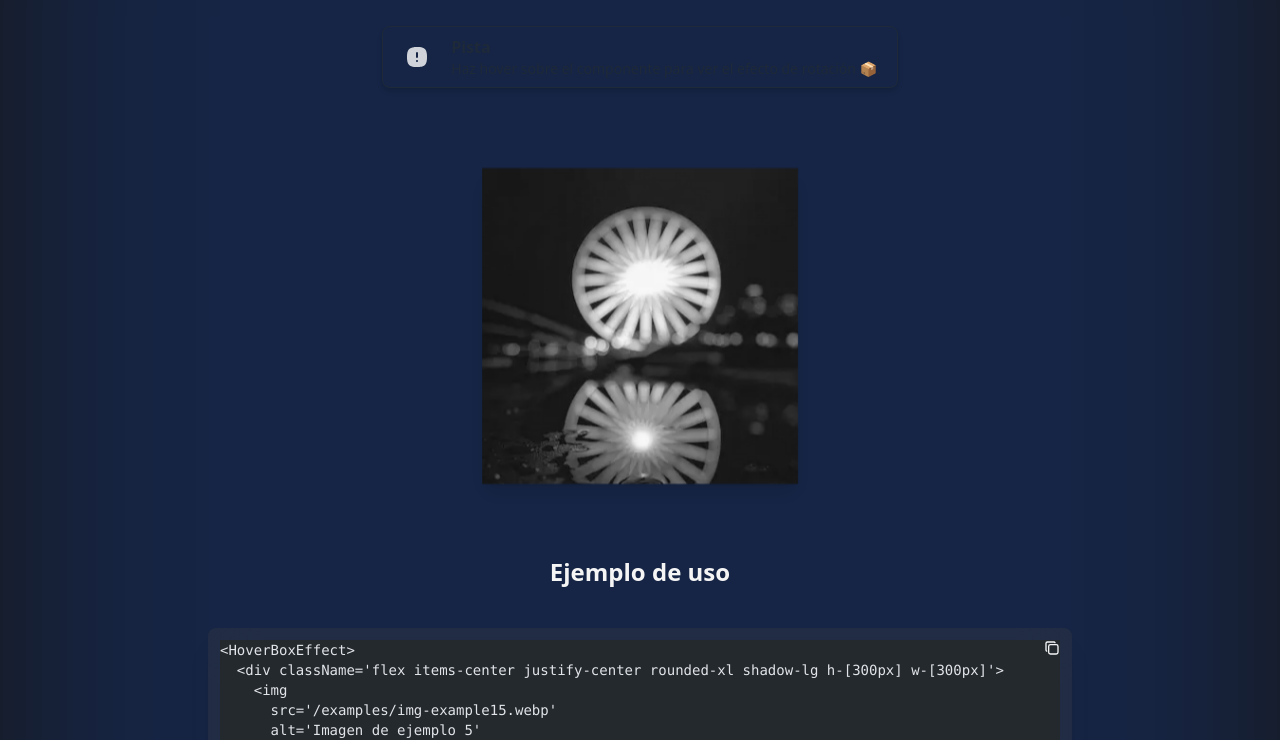
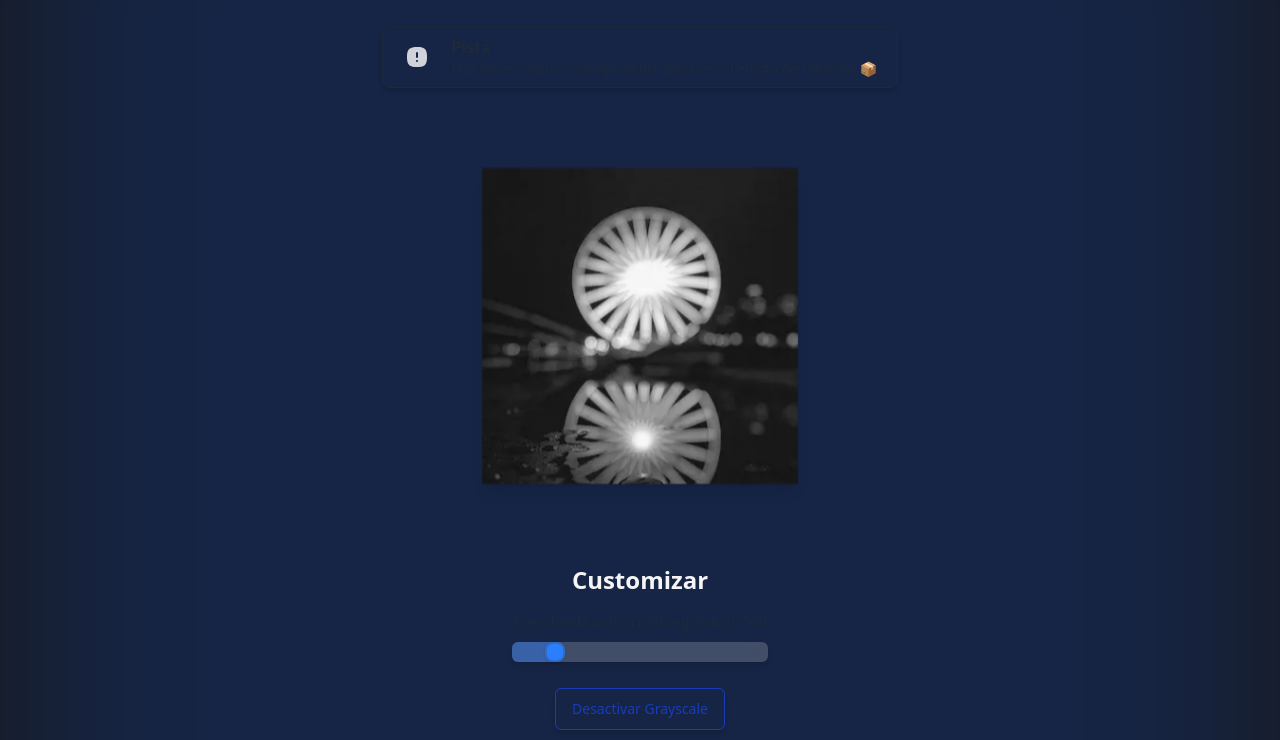
Before and after one commit to BrayanRamirezB/mictlancollection-dev, an Astro site: page /components/hover-box-effect in a window 1280 px wide. Shown: the part 222-962 px from the top of the page. Built offline with nearby package versions, Linux system fonts and the light colour scheme; Astro itself is replaced by a stand-in of ours.

Commit message:
feat: add Customize options for HoverBoxEffect component

```diff
--- /dev/null
+++ b/src/components/demos/DemoHoverBoxEffect.jsx
@@ -0,0 +1,55 @@
+import { useState } from 'react'
+import HoverBoxEffect from '../HoverBoxEffect'
+import Slider from '../Slider'
+import Button from '../Button'
+
+function DemoHoverBoxEffect() {
+  const [transitionDuration, setTransitionDuration] = useState(500)
+  const [grayscale, setGrayscale] = useState(true)
+
+  return (
+    <div className='flex flex-col items-center justify-center pt-20 pb-20'>
+      <div className='not-prose'>
+        <HoverBoxEffect
+          transitionDuration={transitionDuration}
+          grayscale={grayscale}
+        >
+          <div className='flex items-center justify-center rounded-xl shadow-lg h-[300px] w-[300px]'>
+            <img
+              src='/examples/img-example4.webp'
+              alt='Imagen de ejemplo 5'
+              className='w-full h-full object-cover'
+            />
+          </div>
+        </HoverBoxEffect>
+      </div>
+
+      <div className='flex flex-col items-center justify-center pt-10'>
+        <h2 className='mb-4'>Customizar</h2>
+
+        <div className='flex flex-col items-center justify-center gap-4'>
+          <Slider
+            label='transitionDuration (milisegundos)'
+            color='primary'
+            thumbRadius='lg'
+            value={transitionDuration}
+            min={300}
+            max={1500}
+            onChange={(value) => setTransitionDuration(value)}
+          />
+
+          <Button
+            variant='bordered'
+            color='primary'
+            onClick={() => setGrayscale(!grayscale)}
+            className='hover:-translate-y-1 duration-300 ease-in-out'
+          >
+            {grayscale ? 'Desactivar' : 'Activar'} Grayscale
+          </Button>
+        </div>
+      </div>
+    </div>
+  )
+}
+
+export default DemoHoverBoxEffect
--- a/src/content/components/hover-box-effect.mdx
+++ b/src/content/components/hover-box-effect.mdx
@@ -6,6 +6,7 @@ import CodeBlock from '../../components/CodeBlock.jsx'
 import Alert from '../../components/Alert.jsx'
 import CustomTable from '../../components/Table/CustomTable.jsx'
 import HoverBoxEffect from '../../components/HoverBoxEffect.jsx'
+import DemoHoverBoxEffect from '../../components/demos/DemoHoverBoxEffect.jsx'
 
 <div className='flex items-center justify-center mx-auto not-prose'>
   <Alert
@@ -17,17 +18,7 @@ import HoverBoxEffect from '../../components/HoverBoxEffect.jsx'
   />
 </div>
 
-<div className='flex items-center justify-center mt-20 mb-20 not-prose'>
-  <HoverBoxEffect client:load>
-    <div className='flex items-center justify-center rounded-xl shadow-lg h-[300px] w-[300px]'>
-      <img
-        src='/examples/img-example4.webp'
-        alt='Imagen de ejemplo 5'
-        className='w-full h-full object-cover'
-      />
-    </div>
-  </HoverBoxEffect>
-</div>
+<DemoHoverBoxEffect client:load />
 
 ## Ejemplo de uso
 
```
